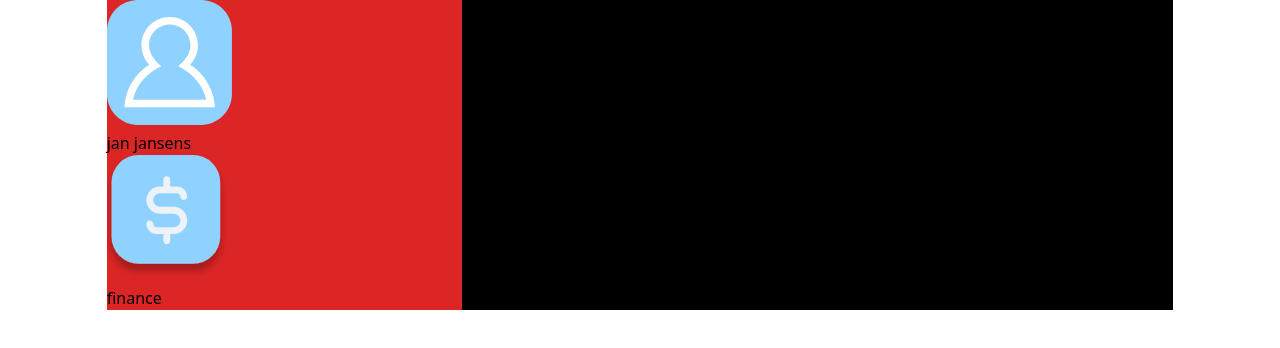
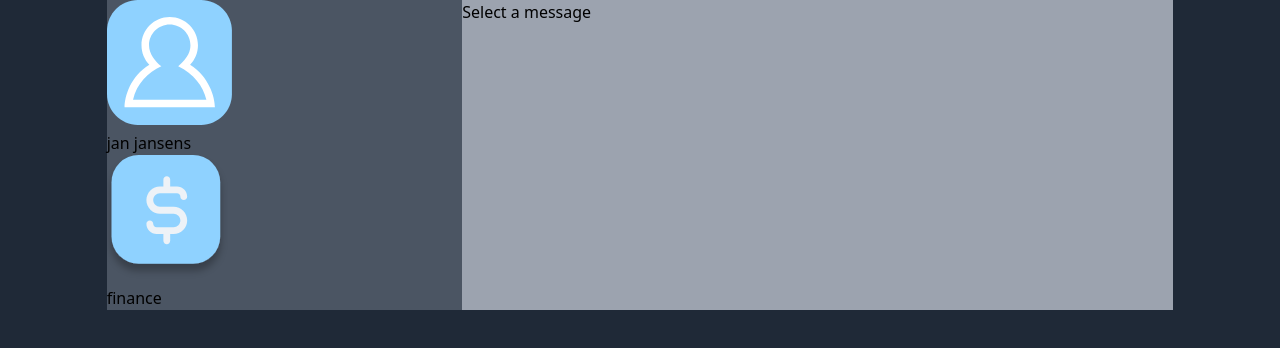
Before and after one commit to hecate-org/frontend, a Next.js app: page / in a window 1280 px wide. Shown: the top 348 px of the page. Built offline with nearby package versions, Linux system fonts and the light colour scheme; no server answers.

Commit message:
gekke kleurtjes

```diff
--- a/components/Layout.tsx
+++ b/components/Layout.tsx
@@ -10,18 +10,18 @@ type Props = {
 }
 
 const Layout = ({ children, title}: Props) => (
-  <div>
+  <div className="bg-gray-800">
     <Head>
       <title>{title}</title>
       <meta charSet="utf-8" />
       <meta name="viewport" content="initial-scale=1.0, width=device-width" />
     </Head>
     <div className="w-10/12 flex mx-auto">
-      <header className="w-2/6 bg-red-600">
+      <header className="w-2/6 bg-gray-600">
         <User text="jan jansens"></User>
         <Chanels></Chanels>
       </header>
-      <main className="w-4/6 bg-black">
+      <main className="w-4/6 bg-gray-400">
         {children}
       </main>
     </div>
--- a/styles/index.css
+++ b/styles/index.css
@@ -1,3 +1,6 @@
 @tailwind base;
 @tailwind components;
 @tailwind utilities;
+body{
+    background-color: #1f2937;
+}
```
